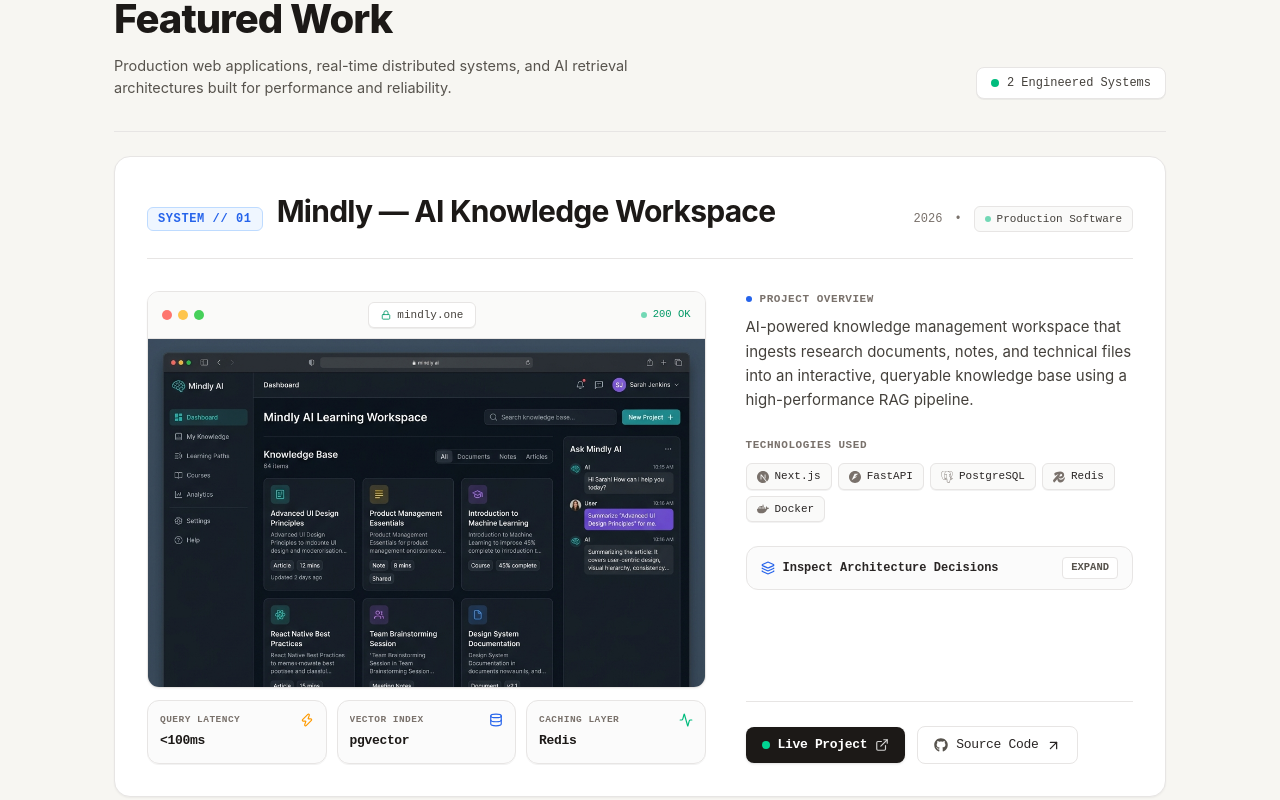
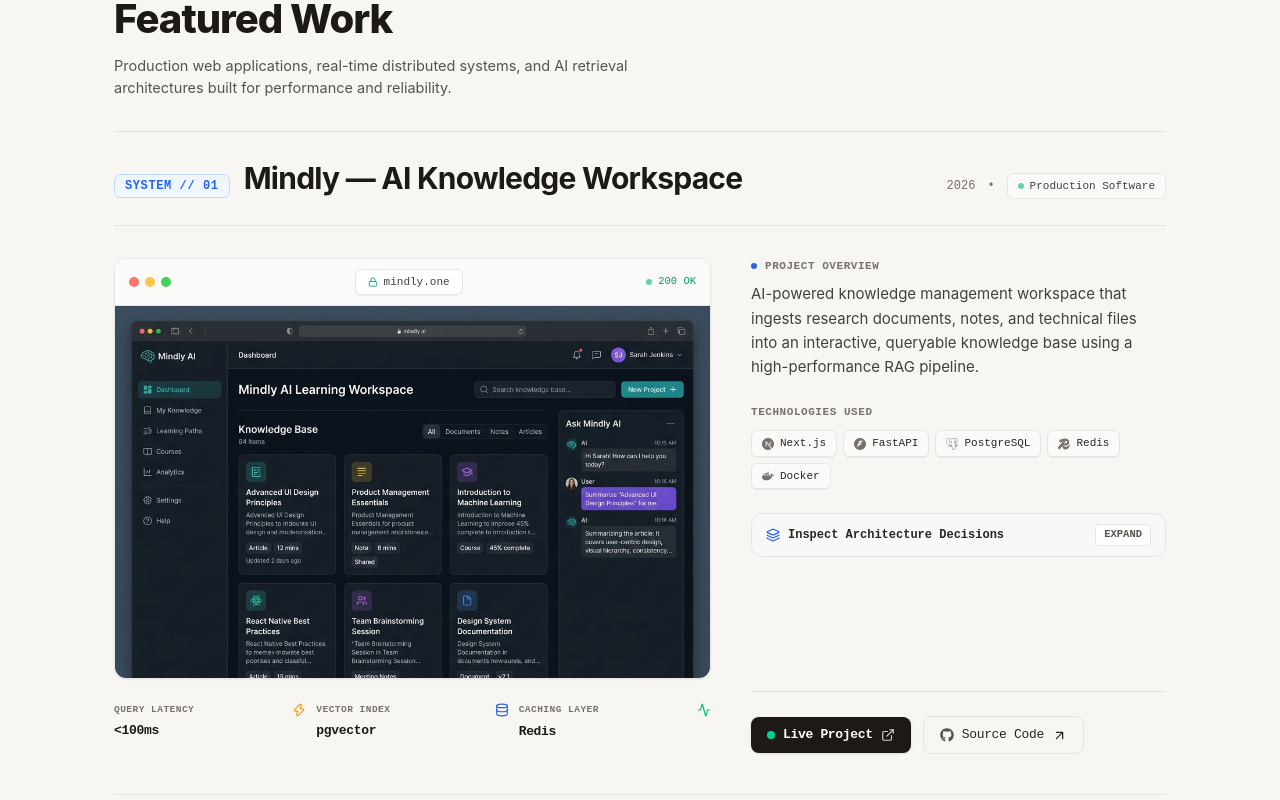
Before and after one commit to Ali-Razahaider/portfolio, a Next.js app: page / in a window 1280 px wide. Shown: the part 940-1740 px from the top of the page. Built offline with nearby package versions, Linux system fonts and the light colour scheme.

Commit message:
refactor: update layout components

```diff
--- a/src/app/page.tsx
+++ b/src/app/page.tsx
@@ -109,7 +109,7 @@
   };
 
   return (
-    <article className="w-full my-8 first:mt-6 border border-stone-200 rounded-2xl bg-white shadow-xs p-6 md:p-8 hover:border-stone-300 transition-all duration-300">
+    <article className="w-full py-10 first:pt-6 border-b border-stone-200 last:border-b-0">
 
       {/* Top Header Strip */}
       <div className="flex flex-col sm:flex-row sm:items-baseline justify-between gap-3 pb-6 border-b border-stone-200 mb-8">
@@ -195,7 +195,7 @@
               {project.metrics.map((m: { label: string; val: string }, i: number) => (
                 <div
                   key={i}
-                  className="border border-stone-200 rounded-xl p-3 bg-stone-50/70 hover:border-stone-300 transition-colors flex flex-col justify-between shadow-2xs"
+                  className="py-3 border-b border-stone-100 last:border-b-0 flex flex-col justify-between"
                 >
                   <div className="flex items-center justify-between gap-1 mb-1">
                     <span className="font-mono text-[9.5px] uppercase tracking-wider text-stone-500 truncate font-semibold">
@@ -440,10 +440,6 @@
               Production web applications, real-time distributed systems, and AI retrieval architectures built for performance and reliability.
             </p>
           </div>
-          <div className="flex items-center gap-2 font-mono text-[12px] text-stone-700 shrink-0 bg-white border border-stone-200 px-3.5 py-1.5 rounded-lg shadow-2xs">
-            <span className="w-2 h-2 rounded-full bg-emerald-500"></span>
-            <span>{portfolioData.projects.length} Engineered Systems</span>
-          </div>
         </div>
 
         {/* Editorial Project Showcases */}
@@ -473,8 +469,8 @@
           </div>
         </div>
 
-        {/* Full-Width Open Source Showcase Card */}
-        <div className="mt-8 border border-stone-200 rounded-2xl bg-white p-7 md:p-9 shadow-xs">
+        {/* Full-Width Open Source Showcase */}
+        <div className="mt-8">
           <div className="grid grid-cols-1 lg:grid-cols-12 gap-8 lg:gap-12 items-start">
 
             {/* Left Column: Project Overview & Meta */}
@@ -528,7 +524,7 @@
             </div>
 
             {/* Right Column: Interactive Git Pull Request Inspector */}
-            <div className="lg:col-span-7 border border-stone-200 rounded-xl bg-stone-50/70 p-6 md:p-7 shadow-2xs flex flex-col justify-between">
+            <div className="lg:col-span-7 pt-6 lg:pt-0 lg:pl-8 lg:border-l border-t lg:border-t-0 border-stone-200 flex flex-col justify-between">
               <div>
                 <div className="flex items-center justify-between pb-4 border-b border-stone-200 mb-4 gap-2">
                   <div className="flex items-center gap-2 font-mono text-[11.5px] text-stone-800 font-semibold">
@@ -556,7 +552,7 @@
                       href={item.url}
                       target="_blank"
                       rel="noopener noreferrer"
-                      className="p-3.5 rounded-lg border border-stone-200 bg-white hover:border-purple-300 hover:shadow-xs transition-all flex flex-col gap-1.5 group cursor-pointer block"
+                      className="p-4 border-b border-stone-100 last:border-b-0 hover:bg-stone-50/50 transition-all flex flex-col gap-1.5 group cursor-pointer block"
                     >
                       <div className="flex items-center justify-between text-[11px] font-mono gap-2">
                         <div className="flex items-center gap-2 flex-wrap">
@@ -651,7 +647,7 @@
 
         <div className="flex flex-col w-full gap-4 mt-8">
           {portfolioData.experience.map((job) => (
-            <div key={job.id} className="p-6 md:p-7 rounded-xl border border-stone-200 bg-white hover:border-stone-300 shadow-xs transition-all duration-300 grid grid-cols-1 md:grid-cols-12 gap-6 items-start">
+            <div key={job.id} className="py-6 md:py-7 border-b border-stone-200 last:border-b-0 grid grid-cols-1 md:grid-cols-12 gap-6 items-start">
               <div className="md:col-span-4 font-mono text-[12.5px]">
                 <span className="inline-block px-2.5 py-1 rounded-md bg-stone-50 border border-stone-200 text-stone-700 font-semibold mb-2">
                   {job.date}
@@ -697,7 +693,7 @@
 
         <div className="grid grid-cols-1 sm:grid-cols-2 lg:grid-cols-4 gap-5">
           {["Languages", "Frontend", "Backend", "Database & Cloud"].map((category) => (
-            <div key={category} className="border border-stone-200 bg-white rounded-xl p-5 hover:border-stone-300 shadow-xs transition-all duration-300 group">
+            <div key={category} className="py-5 group">
               <h3 className="font-mono text-[11px] uppercase tracking-wider text-void-accent pb-3 border-b border-stone-200 mb-3.5 font-bold flex items-center justify-between">
                 <span>{category}</span>
                 <span className="w-1.5 h-1.5 rounded-full bg-void-accent/60"></span>
@@ -721,7 +717,7 @@
 
       {/* ── 6. CONTACT ──────────────────────────────────────── */}
       <section id="contact" className="w-full max-w-[1100px] px-6 py-24 border-t border-stone-200">
-        <div className="border border-stone-200 bg-gradient-to-br from-white via-stone-50 to-blue-50/25 rounded-2xl p-8 md:p-12 shadow-xs relative overflow-hidden flex flex-col md:flex-row items-start md:items-center justify-between gap-8">
+        <div className="pt-4 flex flex-col md:flex-row items-start md:items-center justify-between gap-8">
           <div className="max-w-[550px] relative z-10">
             <span className="font-mono text-[11px] uppercase tracking-widest text-void-accent block mb-2 font-semibold">
               05 // Contact
```
